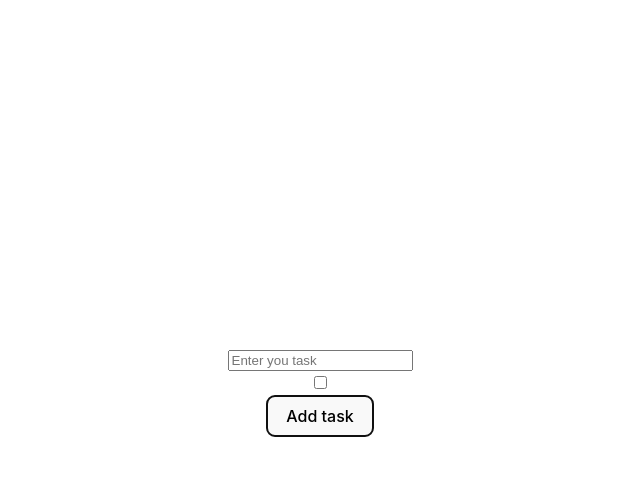
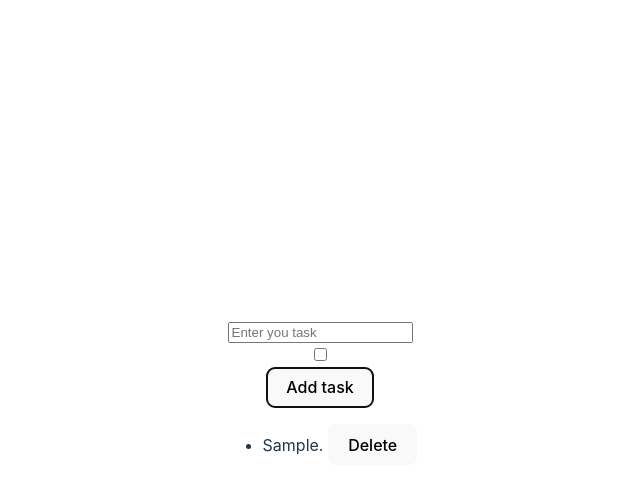
Before and after one commit to YTyndyk/ToDo-list, a React (Vite) app: page / in a window 1280 px wide. Both pictures are taken after typing "Sample" into the empty fields and a click on the button "Add task". Shown: the top 492 px of the page, without its empty margins (320-960 px from the left). Built offline with nearby package versions, Linux system fonts and the light colour scheme.

Commit message:
bugfix todoList

```diff
--- a/src/components/TodoList.jsx
+++ b/src/components/TodoList.jsx
@@ -1,15 +1,15 @@
 import React from "react";
 
 const TodoList = ({ items, deleteTodo }) => {
-	const elements = items.map((id, text, completed) => {
+	const elements = items.map(({ id, text, completed }) => (
 		<li key={id}>
-			<p>{text}</p> {completed}
+			{text}.{" "}
 			<button onClick={() => deleteTodo(id)} type="button">
 				Delete
 			</button>
-		</li>;
-	});
+		</li>
+	));
+
 	return <ul>{elements}</ul>;
 };
-
 export default TodoList;
```
